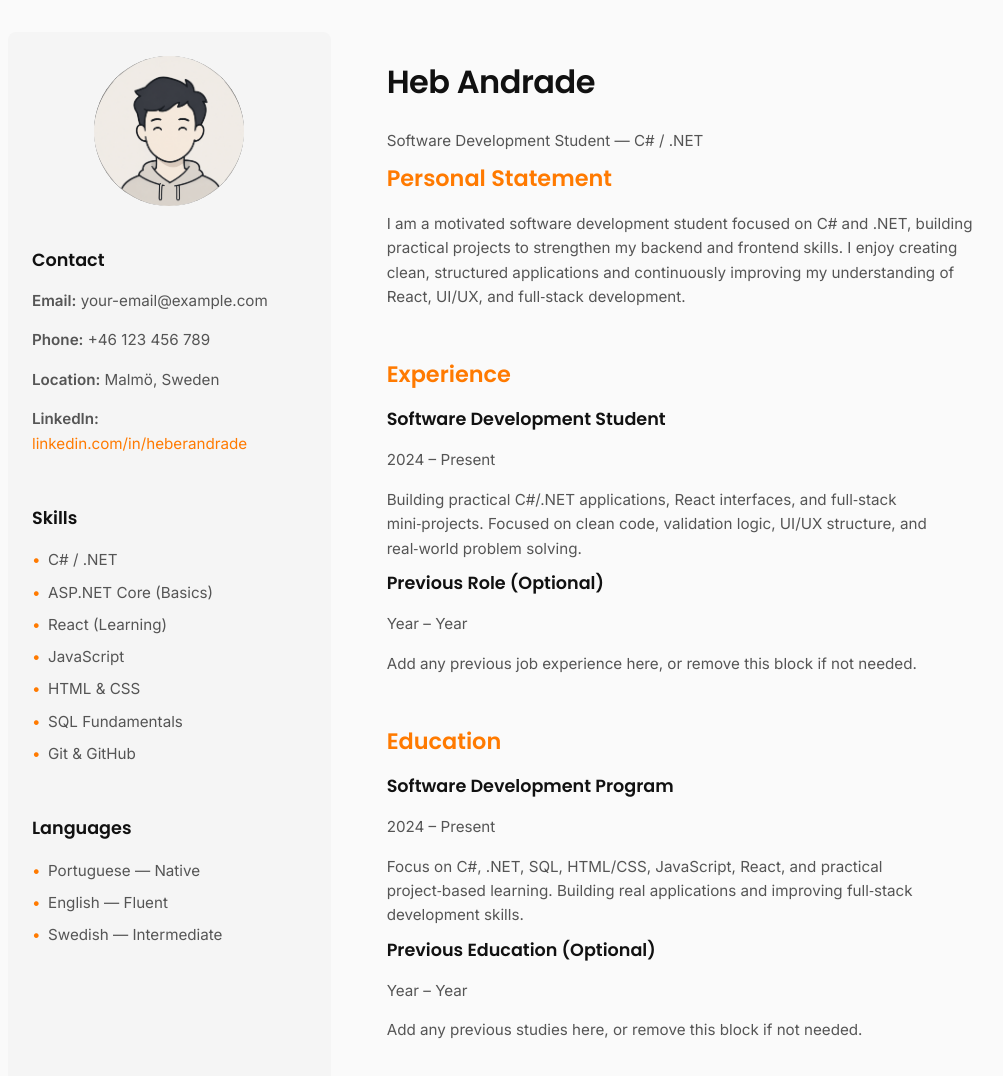
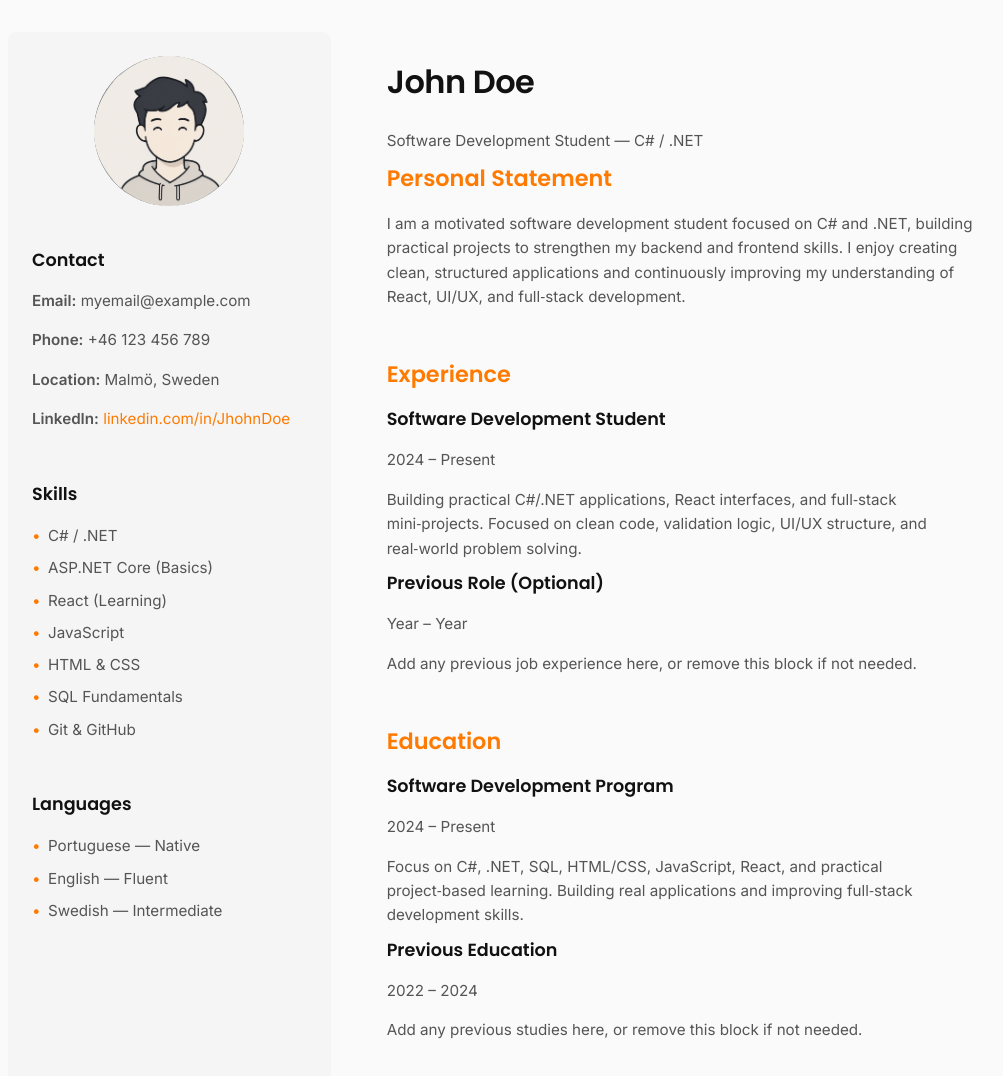
Before and after one commit to IdesignerSe/cv-react, a React (Vite) app: page / in a window 1280 px wide. Shown: the top 1076 px of the page, without its empty margins (132-1135 px from the left). Built offline with nearby package versions, Linux system fonts and the light colour scheme.

Commit message:
Last Update CV -react

```diff
--- a/src/components/LeftColumn/Contact.jsx
+++ b/src/components/LeftColumn/Contact.jsx
@@ -3,14 +3,14 @@ export default function Contact() {
     <section className="contact">
       <h3>Contact</h3>
 
-      <p><strong>Email:</strong> your-email@example.com</p>
+      <p><strong>Email:</strong> myemail@example.com</p>
       <p><strong>Phone:</strong> +46 123 456 789</p>
       <p><strong>Location:</strong> Malmö, Sweden</p>
 
       <p>
         <strong>LinkedIn:</strong>{" "}
-        <a href="https://linkedin.com/in/heberandrade" target="_blank">
-          linkedin.com/in/heberandrade
+        <a href="https://linkedin.com/" target="_blank">
+          linkedin.com/in/JhohnDoe
         </a>
       </p>
     </section>
--- a/src/components/RightColumn/Education.jsx
+++ b/src/components/RightColumn/Education.jsx
@@ -14,8 +14,8 @@ export default function Education() {
       </div>
 
       <div className="school">
-        <h3>Previous Education (Optional)</h3>
-        <p className="school-date">Year – Year</p>
+        <h3>Previous Education</h3>
+        <p className="school-date">2022 – 2024</p>
         <p>
           Add any previous studies here, or remove this block if not needed.
         </p>
--- a/src/components/RightColumn/HeaderName.jsx
+++ b/src/components/RightColumn/HeaderName.jsx
@@ -1,7 +1,7 @@
 export default function HeaderName() {
   return (
     <header className="header-name">
-      <h1 className="full-name">Heb Andrade</h1>
+      <h1 className="full-name">John Doe</h1>
       <p className="job-title">Software Development Student — C# / .NET</p>
     </header>
   )
```
